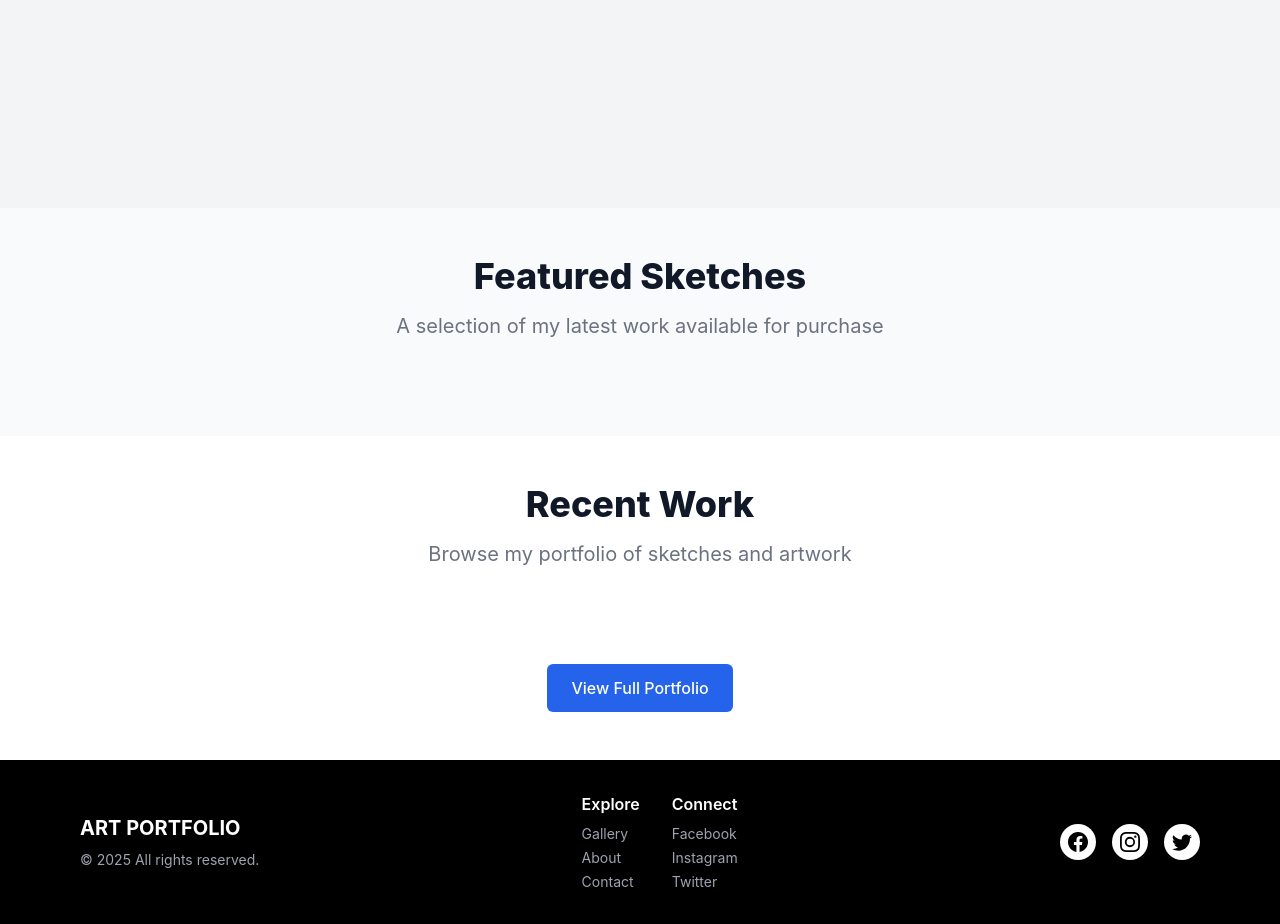
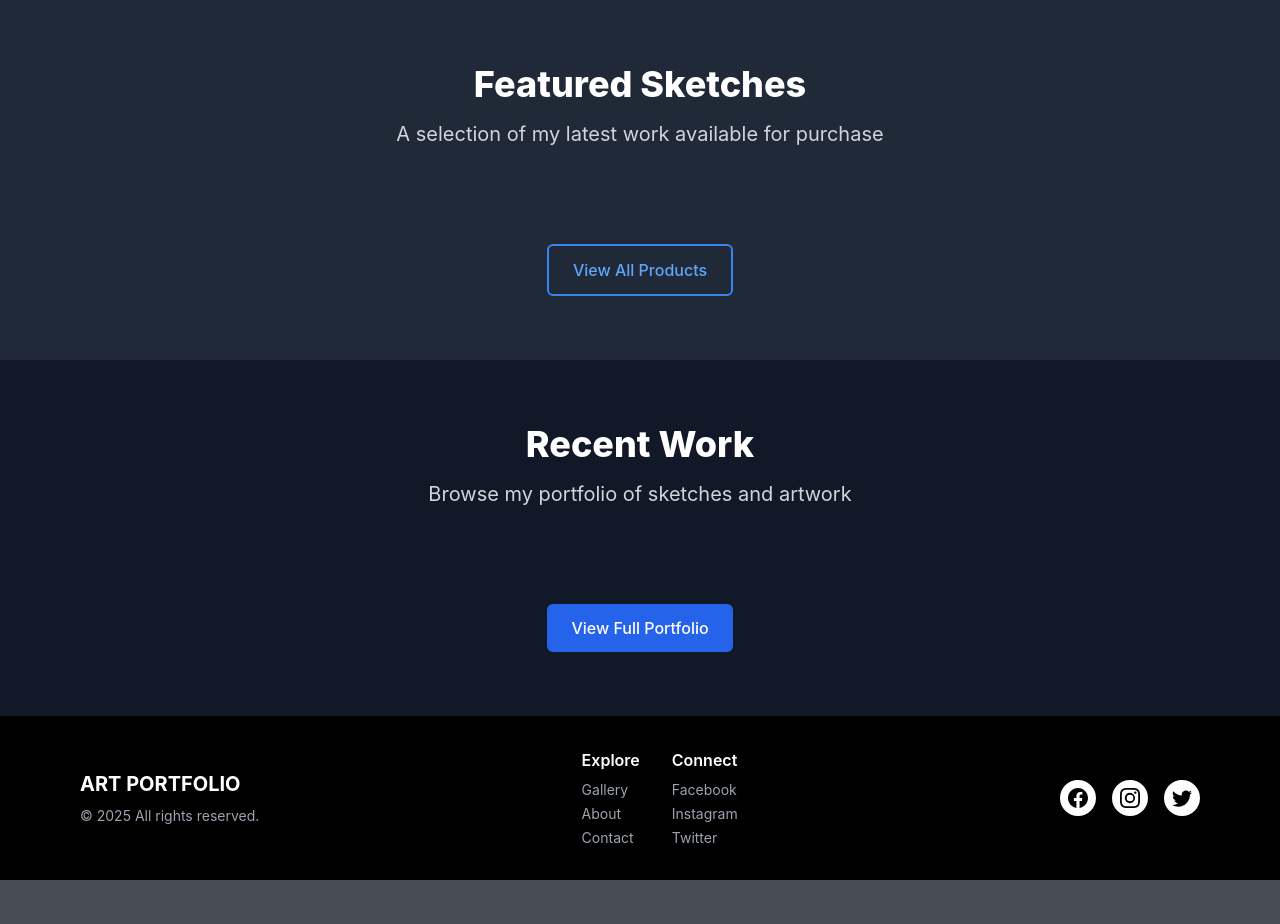
Before and after one commit to Sibendra07/Vroz-Portfolio, a FastAPI app: page / in a window 1280 px wide. Shown: the part 800-1724 px from the top of the page. After the commit the page ends 1680 px from the top, so only its background shows below. Run offline with FastAPI, Linux system fonts and the light colour scheme; data that the repository does not hold is empty.

Commit message:
update home page

```diff
--- a/templates/index.html
+++ b/templates/index.html
@@ -3,17 +3,13 @@
 {% block title %}Home - Art Portfolio{% endblock %}
 
 {% block content %}
-<!-- Hero Section -->
 <!-- Full-screen Hero Section -->
 <section class="relative h-screen bg-gray-900 overflow-hidden">
     <!-- Background Image (Cover) -->
     <div class="absolute inset-0 z-0">
-      <img
-        src="/static/images/hero-artwork.jpg"
-        alt="Featured Artwork"
-        class="w-full h-full object-cover opacity-40"  <!-- Dark overlay effect -->
-        loading="eager"
-      >
+        <img src="/static/images/hero-artwork.jpg" alt="Featured Artwork"
+             class="w-full h-full object-cover opacity-40"
+             loading="eager">
     </div>
 
     <!-- Content Container (Centered) -->
@@ -36,16 +32,12 @@
 
             <!-- CTA Buttons -->
             <div class="mt-10 flex flex-col sm:flex-row justify-center gap-4">
-          <a
-            href="/products"
-            class="px-8 py-4 border border-transparent text-lg font-semibold rounded-md text-white bg-blue-600 hover:bg-blue-700 transition-all duration-300 hover:scale-105"
-          >
+                <a href="/products"
+                    class="px-8 py-4 border border-transparent text-lg font-semibold rounded-md text-white bg-blue-600 hover:bg-blue-700 transition-all duration-300 hover:scale-105">
                     Shop Now
                 </a>
-          <a
-            href="/portfolio"
-            class="px-8 py-4 border-2 border-white text-lg font-semibold rounded-md text-white bg-transparent hover:bg-white hover:text-gray-900 transition-all duration-300 hover:scale-105"
-          >
+                <a href="/portfolio"
+                    class="px-8 py-4 border-2 border-white text-lg font-semibold rounded-md text-white bg-transparent hover:bg-white hover:text-gray-900 transition-all duration-300 hover:scale-105">
                     View Portfolio
                 </a>
             </div>
@@ -60,76 +52,69 @@
     </div>
 </section>
 
-  <!-- Next Section (with padding to account for fixed nav) -->
-  <div class="pt-20 bg-gray-100">
-    <!-- Your content here -->
-  </div>
-
-<!-- Featured Products Section -->
-<div class="py-16 bg-gray-100">
-    <div class="max-w-7xl mx-auto px-4 sm:px-6 lg:px-8">
-        <!-- Section content would go here -->
-    </div>
-</div>
-
-<!-- Featured Products -->
-<section class="py-12 bg-gray-50">
+<!-- Featured Sketches Section -->
+<section class="py-16 bg-gray-800">
     <div class="max-w-7xl mx-auto px-4 sm:px-6 lg:px-8">
         <div class="text-center mb-12">
-            <h2 class="text-3xl font-extrabold text-gray-900 sm:text-4xl">
+            <h2 class="text-3xl font-extrabold text-white sm:text-4xl">
                 <span class="block">Featured Sketches</span>
             </h2>
-            <p class="mt-4 max-w-2xl text-xl text-gray-500 mx-auto">
+            <p class="mt-4 max-w-2xl text-xl text-gray-300 mx-auto">
                 A selection of my latest work available for purchase
             </p>
         </div>
 
         <div class="grid grid-cols-1 gap-y-10 sm:grid-cols-2 gap-x-6 lg:grid-cols-3 xl:grid-cols-4 xl:gap-x-8">
             {% for sale in sketch_sales %}
-            <div class="group">
-                <div
-                    class="w-full aspect-w-1 aspect-h-1 bg-gray-200 rounded-lg overflow-hidden xl:aspect-w-7 xl:aspect-h-8">
+            <div class="group bg-gray-700 rounded-lg p-4 hover:bg-gray-600 transition duration-300">
+                <div class="w-full aspect-w-1 aspect-h-1 rounded-lg overflow-hidden">
                     <img src="{{ sale.sketch_image }}" alt="{{ sale.description }}"
-                        class="w-full h-full object-center object-cover group-hover:opacity-75">
+                        class="w-full h-full object-center object-cover group-hover:opacity-90 transition duration-300">
                 </div>
-                <h3 class="mt-4 text-sm text-gray-700">{{ sale.description }}</h3>
-                <p class="mt-1 text-lg font-medium text-gray-900">{{ sale.price }}</p>
-                <a href="/products"
-                    class="mt-2 inline-block px-4 py-2 bg-blue-600 text-white rounded hover:bg-blue-700 transition duration-300">
-                    View All
-                </a>
+                <h3 class="mt-4 text-lg text-white">{{ sale.description }}</h3>
+                <p class="mt-1 text-xl font-medium text-blue-400">{{ sale.price }}</p>
             </div>
             {% endfor %}
+        </div>
+
+        <div class="mt-12 text-center">
+            <a href="/products"
+                class="inline-block px-6 py-3 bg-transparent border-2 border-blue-500 text-blue-400 font-medium rounded-md hover:bg-blue-500 hover:text-white transition duration-300">
+                View All Products
+            </a>
         </div>
     </div>
 </section>
 
-<!-- Portfolio Preview -->
-<section class="py-12 bg-white">
+<!-- Portfolio Preview Section -->
+<section class="py-16 bg-gray-900">
     <div class="max-w-7xl mx-auto px-4 sm:px-6 lg:px-8">
         <div class="text-center mb-12">
-            <h2 class="text-3xl font-extrabold text-gray-900 sm:text-4xl">
+            <h2 class="text-3xl font-extrabold text-white sm:text-4xl">
                 <span class="block">Recent Work</span>
             </h2>
-            <p class="mt-4 max-w-2xl text-xl text-gray-500 mx-auto">
+            <p class="mt-4 max-w-2xl text-xl text-gray-300 mx-auto">
                 Browse my portfolio of sketches and artwork
             </p>
         </div>
 
         <div class="grid grid-cols-1 gap-y-10 sm:grid-cols-2 gap-x-6 lg:grid-cols-3 xl:gap-x-8">
             {% for sketch in image_sketches[:6] %}
-            <div class="group relative">
-                <div
-                    class="w-full min-h-80 bg-gray-200 aspect-w-1 aspect-h-1 rounded-md overflow-hidden group-hover:opacity-75 lg:h-80 lg:aspect-none">
-                    <img src="{{ sketch.sketch_image }}" alt="{{ sketch.description }}"
-                        class="w-full h-full object-center object-cover lg:w-full lg:h-full">
+            <div class="group relative bg-gray-800 rounded-lg overflow-hidden hover:bg-gray-700 transition duration-300">
+                <div class="relative h-80 w-full">
+                    <img src="{{ sketch.photo_image }}" alt="Original: {{ sketch.description }}"
+                        class="absolute inset-0 w-full h-full object-cover object-center transition-opacity duration-300">
+                    <img src="{{ sketch.sketch_image }}" alt="Sketch: {{ sketch.description }}"
+                        class="absolute inset-0 w-full h-full object-cover object-center opacity-0 group-hover:opacity-100 transition-opacity duration-300">
                 </div>
-                <div class="mt-4 flex justify-between">
-                    <div>
-                        <h3 class="text-sm text-gray-700">
-                            <span aria-hidden="true" class="absolute inset-0"></span>
-                            {{ sketch.description }}
-                        </h3>
+                <div class="p-4">
+                    <h3 class="text-lg font-medium text-white">{{ sketch.description }}</h3>
+                    <div class="mt-2 flex justify-between items-center">
+                        <span class="text-sm text-gray-400">Hover to compare</span>
+                        <svg class="w-5 h-5 text-blue-400" fill="none" stroke="currentColor" viewBox="0 0 24 24">
+                            <path stroke-linecap="round" stroke-linejoin="round" stroke-width="2" d="M15 12a3 3 0 11-6 0 3 3 0 016 0z"></path>
+                            <path stroke-linecap="round" stroke-linejoin="round" stroke-width="2" d="M2.458 12C3.732 7.943 7.523 5 12 5c4.478 0 8.268 2.943 9.542 7-1.274 4.057-5.064 7-9.542 7-4.477 0-8.268-2.943-9.542-7z"></path>
+                        </svg>
                     </div>
                 </div>
             </div>
```
Lines whose indentation alone changed are shown as unchanged.
